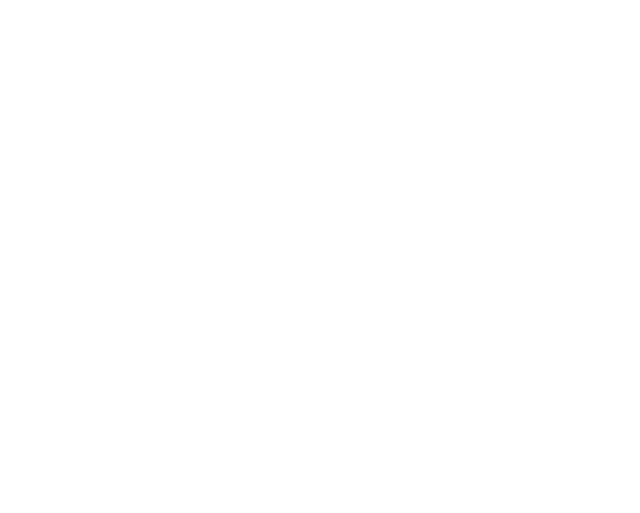
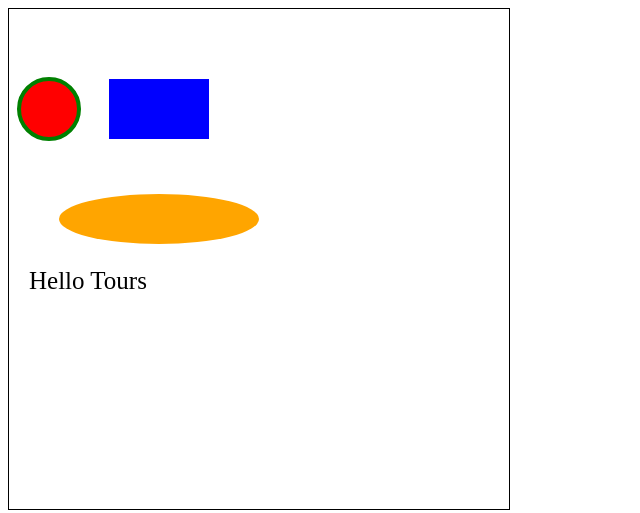
Before and after one commit to tienslebienz/atelier-d3, a website built with Parcel: page src/index.html in a window 1280 px wide. Shown: the whole page, without its empty margins (0-640 px from the left). Built offline with nearby package versions, Linux system fonts and the light colour scheme.

Commit message:
:sparkles: Intro to svg

```diff
--- a/src/index.html
+++ b/src/index.html
@@ -3,6 +3,15 @@
         <title>Atelier D3.js</title>
     </head>
     <body>
+        <svg width="500" height="500" style="border: solid 1px black">
+            <circle cx="40" cy="100" r="30" fill="red" stroke="green" stroke-width="4" />
+
+            <rect x="100" y="70" width="100" height="60" fill="blue" />
+
+            <ellipse cx="150" cy="210" rx="100" ry="25" fill="orange" />
+
+            <text x="20" y="280" font-size="25">Hello Tours</text>
+        </svg>
         <script src="./index.js"></script>
     </body>
 </html>
```
